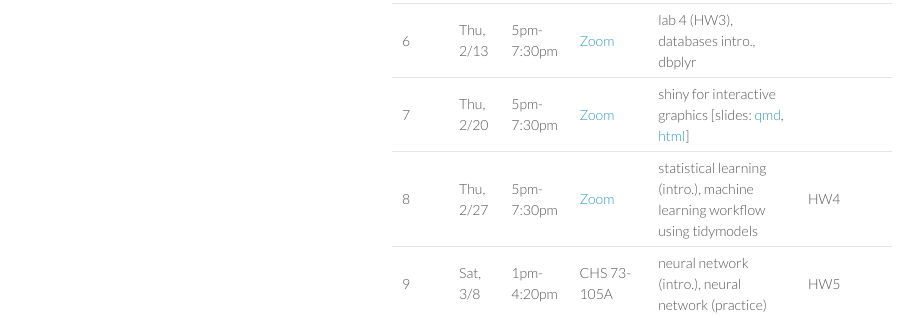
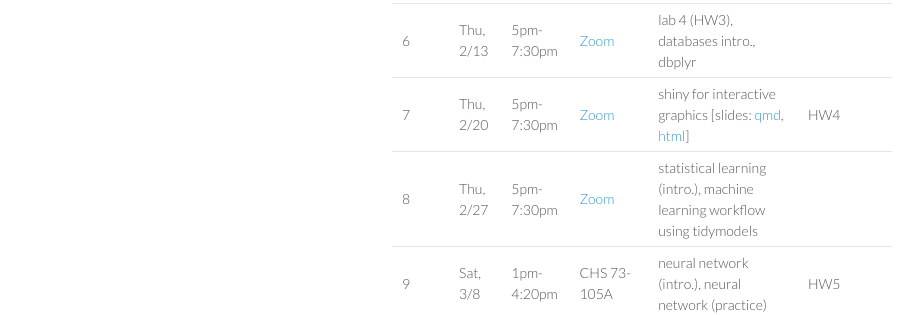
Before and after one commit to ucla-biostat-203b/2025winter, a Jekyll site: the page built from schedule/schedule-lec82.md, in a window 1280 px wide. Shown: the part 1451-1766 px from the top of the page, without its empty margins (178-1101 px from the left). Built offline with Jekyll 4.4.1, drawn with Linux system fonts in a browser that asks for light colours.

Commit message:
move up HW4

```diff
--- a/schedule/schedule-lec82.md
+++ b/schedule/schedule-lec82.md
@@ -40,8 +40,8 @@ Recommended readings:
 | 5 | Sat, [2/8](https://ucla-biostat-203b.github.io/2025winter/biostat203bwinter2025lec82/2025/02/08/lec82.html) | 1pm-4:20pm | CHS 33-105 | date and time \[slides: [qmd](https://raw.githubusercontent.com/ucla-biostat-203b/2025winter/main/slides/08-datetime/datetime.qmd), [html](../slides/08-datetime/datetime.html)\] | HW3 \[qmd: [qmd](https://raw.githubusercontent.com/ucla-biostat-203b/2025winter/main/hw/hw3/hw3.qmd), [html](../hw/hw3/hw3.html)\] |
 |   | Sun, 2/9 | 1pm-4:20pm | CHS 33-105 | strings and regex \[slides: [qmd](https://raw.githubusercontent.com/ucla-biostat-203b/2025winter/main/slides/09-strings/stringr.qmd), [html](../slides/09-strings/stringr.html)\], web scraping | |
 | 6 | Thu, 2/13 | 5pm-7:30pm | [Zoom](https://ucla.zoom.us/j/92818013711) | lab 4 (HW3), databases intro., dbplyr | |
-| 7 | Thu, 2/20 | 5pm-7:30pm | [Zoom](https://ucla.zoom.us/j/92818013711) | shiny for interactive graphics \[slides: [qmd](https://raw.githubusercontent.com/ucla-biostat-203b/2025winter/main/slides/11-shiny/shiny.qmd), [html](../slides/11-shiny/shiny.html)\] |  |
-| 8 | Thu, 2/27 | 5pm-7:30pm | [Zoom](https://ucla.zoom.us/j/92818013711) | statistical learning (intro.), machine learning workflow using tidymodels | HW4 |
+| 7 | Thu, 2/20 | 5pm-7:30pm | [Zoom](https://ucla.zoom.us/j/92818013711) | shiny for interactive graphics \[slides: [qmd](https://raw.githubusercontent.com/ucla-biostat-203b/2025winter/main/slides/11-shiny/shiny.qmd), [html](../slides/11-shiny/shiny.html)\] | HW4 |
+| 8 | Thu, 2/27 | 5pm-7:30pm | [Zoom](https://ucla.zoom.us/j/92818013711) | statistical learning (intro.), machine learning workflow using tidymodels | |
 | 9 | Sat, 3/8 | 1pm-4:20pm | CHS 73-105A | neural network (intro.), neural network (practice) | HW5 |
 |   | Sun, 3/9 | 1pm-4:20pm | CHS 73-105A | cloud computing with GCP, cluster computing at UCLA \[[tutorial](https://github.com/chris-german/Hoffman2Tutorials)\] | |
 | 10 | Thu, 3/13 | 5pm-7:30pm | [Zoom](https://ucla.zoom.us/j/92818013711) | R programming (benchmark, debug, profile), Rcpp, parallel computing, R package | |
```
